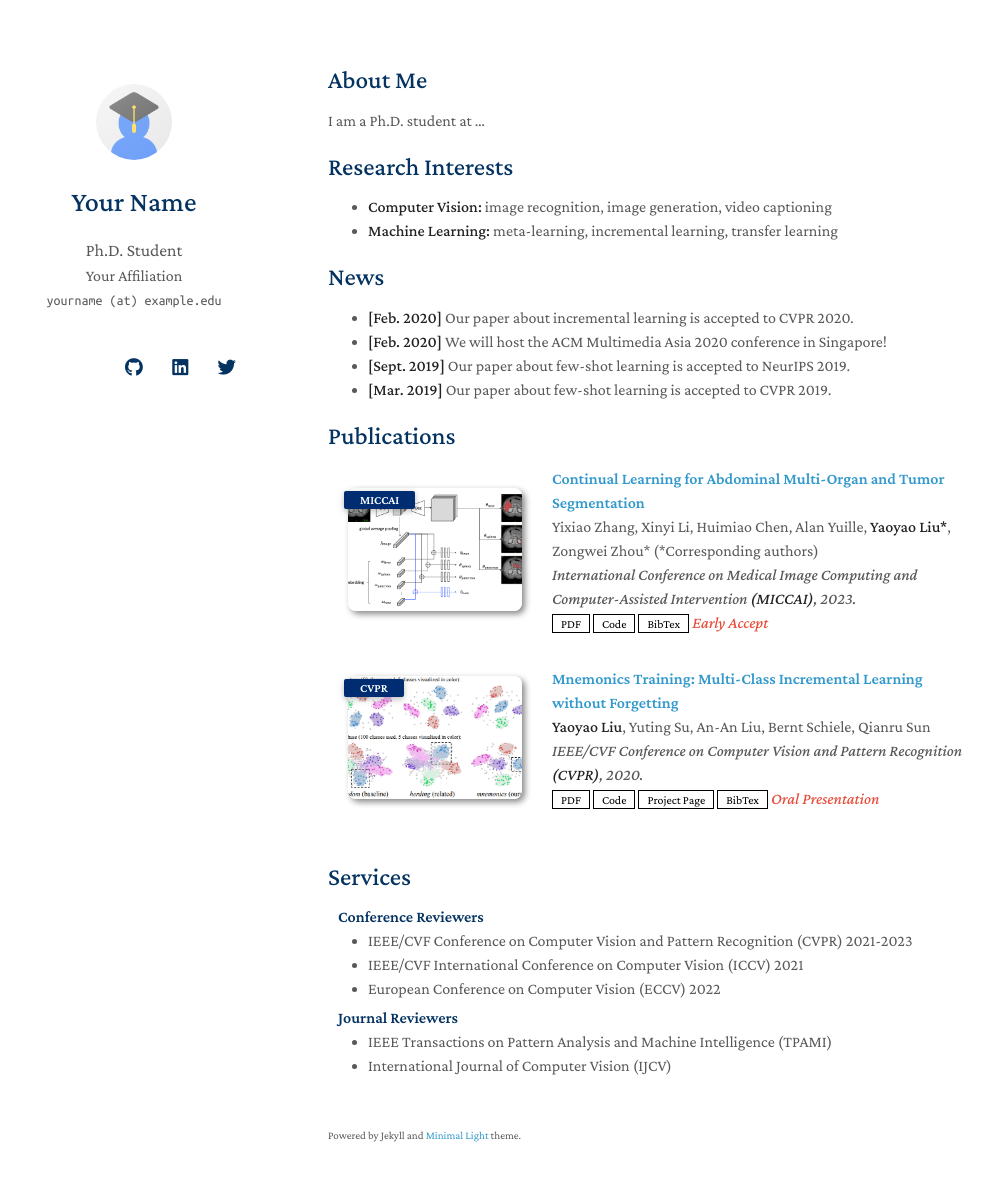
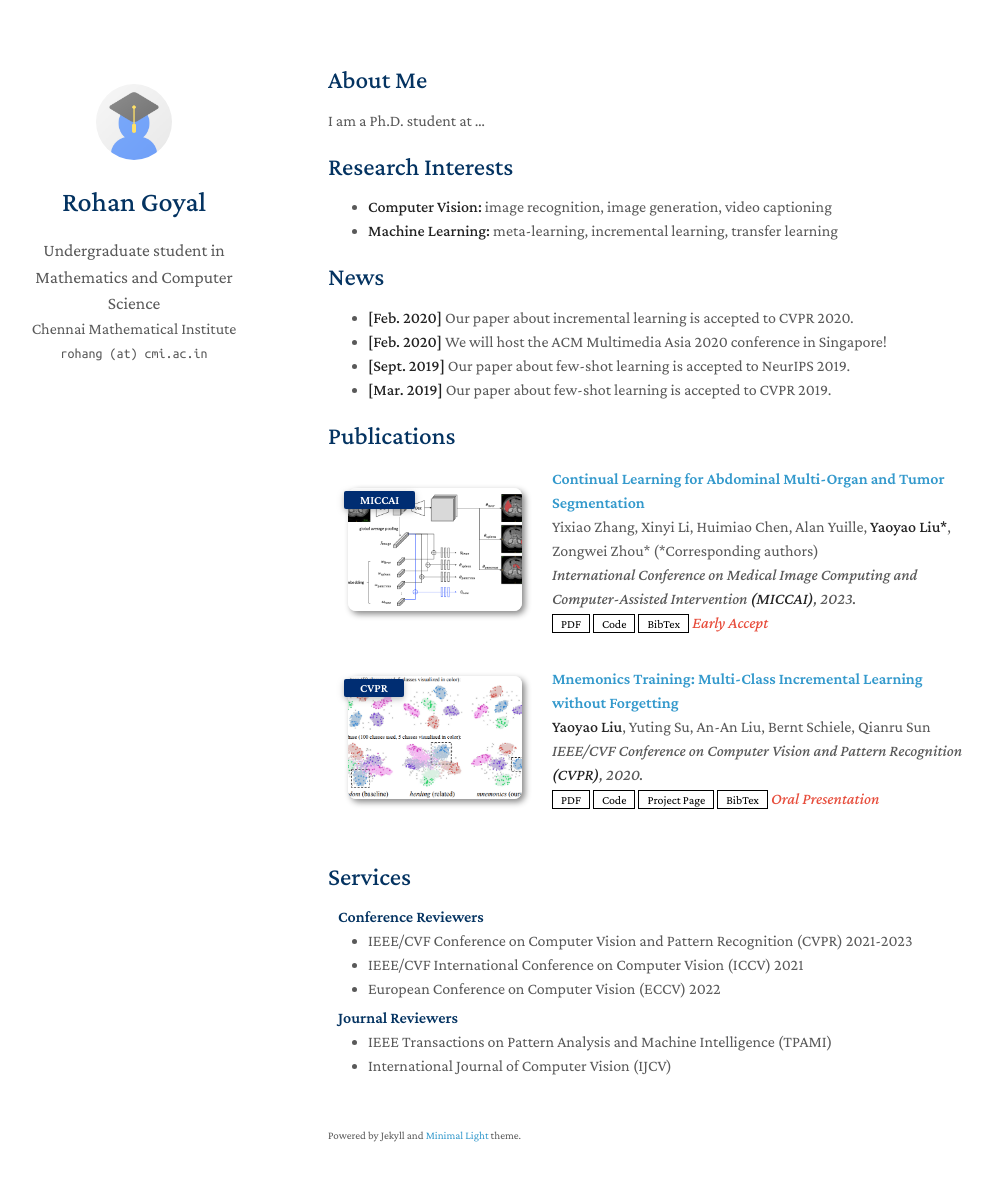
Before and after one commit to goyal-rohan/goyal-rohan.github.io, a Jekyll site: the page built from index.md, in a window 1280 px wide and 1216 px high. Shown: the top 1181 px of the window, without its empty margins (142-1135 px from the left). Built offline with Jekyll 4.4.1, drawn with Linux system fonts in a browser that asks for light colours; nearby versions of some CDN libraries; a style sheet for code colours, icons or effects is not loaded; our own code applies the rules of GitHub Pages for plain Markdown files.

Commit message:
some edits

```diff
--- a/_config.yml
+++ b/_config.yml
@@ -1,8 +1,8 @@
 # Basic Information
-title: Your Name
-position: Ph.D. Student
-affiliation: Your Affiliation
-email: yourname (at) example.edu
+title: Rohan Goyal
+position: Undergraduate student in Mathematics and Computer Science
+affiliation: Chennai Mathematical Institute
+email: rohang (at) cmi.ac.in
 
 # Search Engine Optimization (SEO)
 # The following information is used to improve the website traffic from search engines, e.g., Google.
@@ -13,10 +13,10 @@ canonical: https://minimal-light-theme.yliu.me/
 # Links
 # If you don't need one of them, you may delete the corresponding line.
 google_scholar: https://scholar.google.com/
-cv_link: assets/files/curriculum_vitae.pdf
-github_link: https://github.com/
-linkedin: https://www.linkedin.com/
-twitter: https://twitter.com/
+cv_link: assets/files/rohan-cv.pdf
+#github_link: https://github.com/
+#linkedin: https://www.linkedin.com/
+#twitter: https://twitter.com/
 
 # Images (e.g., your profile picture and your website's favicon)
 # "favicon" and "favicon_dark" are used for the light and dark modes, respectively.
```
Also changed, not shown: 2 other files.
